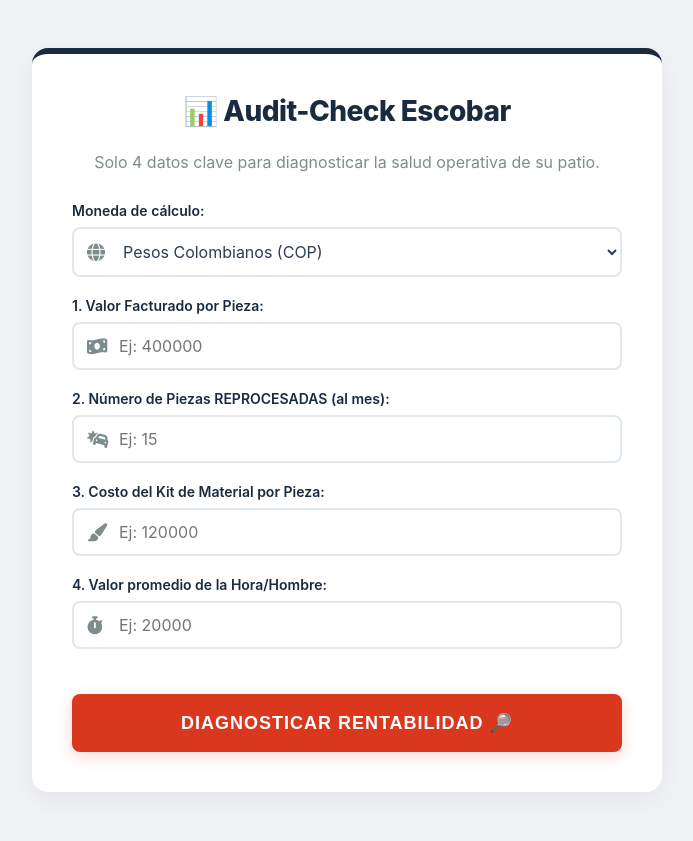
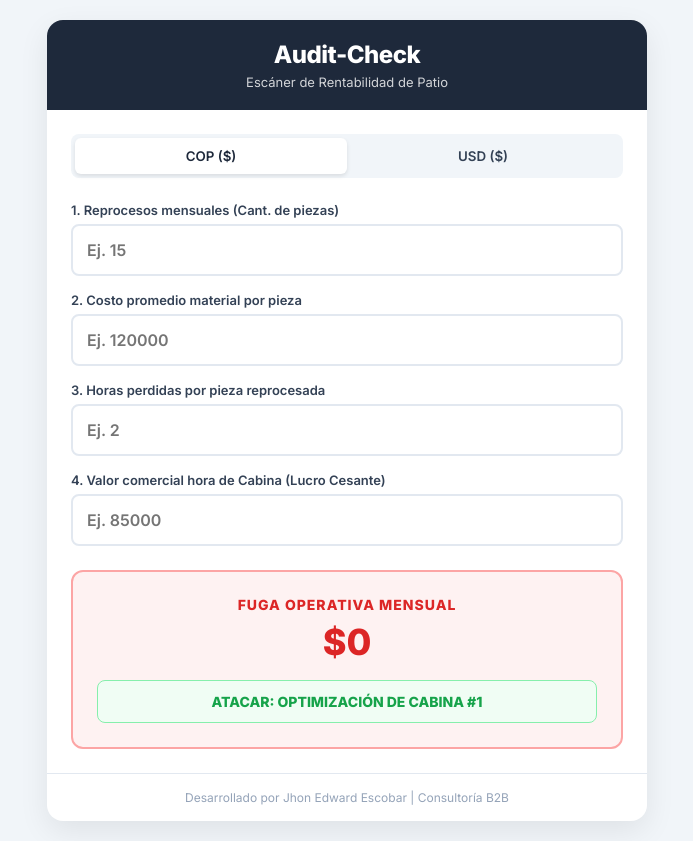
Before and after one commit to jhonescobariasoluciones-byte/audit-check, a plain HTML site: page index.html in a window 1280 px wide. Shown: the whole page, without its empty margins (293-986 px from the left). Drawn offline with Linux system fonts and the light colour scheme.

Commit message:
Update index.html
App robusta

```diff
--- a/index.html
+++ b/index.html
@@ -2,388 +2,259 @@
 <html lang="es">
 <head>
     <meta charset="UTF-8">
-    <meta name="viewport" content="width=device-width, initial-scale=1.0">
-    <title>Audit-Check Escobar: Fuga Operativa</title>
-    <link rel="stylesheet" href="https://cdnjs.cloudflare.com/ajax/libs/font-awesome/6.0.0/css/all.min.css">
+    <meta name="viewport" content="width=device-width, initial-scale=1.0, maximum-scale=1.0, user-scalable=no">
+    <title>Audit-Check Premium | Jhon Escobar</title>
+    <link href="https://fonts.googleapis.com/css2?family=Inter:wght@400;600;800&display=swap" rel="stylesheet">
     <style>
         :root {
-            --bg-body: #f0f2f5;
-            --bg-card: #ffffff;
-            --primary-navy: #1a2a40;
-            --primary-red: #d9381e;
-            --text-main: #2c3e50;
-            --text-secondary: #7f8c8d;
-            --accent-green: #2ecc71;
-            --border-color: #e1e8ed;
+            --primary-dark: #1e293b;
+            --danger-red: #dc2626;
+            --danger-bg: #fef2f2;
+            --success-green: #16a34a;
+            --success-bg: #f0fdf4;
+            --bg-color: #f1f5f9;
+            --card-bg: #ffffff;
+            --text-main: #334155;
+            --border-color: #e2e8f0;
+        }
+
+        * {
+            box-sizing: border-box;
+            margin: 0;
+            padding: 0;
+            font-family: 'Inter', sans-serif;
         }
 
         body {
-            font-family: 'Inter', 'Segoe UI', Arial, sans-serif;
-            background-color: var(--bg-body);
+            background-color: var(--bg-color);
             color: var(--text-main);
-            margin: 0;
-            padding: 20px;
             display: flex;
             justify-content: center;
-            align-items: center;
+            padding: 20px;
             min-height: 100vh;
         }
 
-        .calculadora-container {
-            background: var(--bg-card);
-            padding: 40px;
+        .app-container {
+            background-color: var(--card-bg);
+            width: 100%;
+            max-width: 600px;
             border-radius: 16px;
-            max-width: 550px;
-            width: 100%;
-            box-shadow: 0px 8px 30px rgba(0,0,0,0.06);
-            border-top: 6px solid var(--primary-navy);
-            transition: 0.3s;
+            box-shadow: 0 10px 30px rgba(0, 0, 0, 0.08);
+            overflow: hidden;
+            display: flex;
+            flex-direction: column;
         }
 
-        h2 {
-            color: var(--primary-navy);
+        .header {
+            background-color: var(--primary-dark);
+            color: white;
+            padding: 20px;
             text-align: center;
-            margin-top: 0;
-            font-size: 28px;
-            letter-spacing: -0.5px;
-            font-weight: 800;
         }
 
-        .subtitle {
-            text-align: center;
-            color: var(--text-secondary);
-            font-size: 16px;
-            margin-bottom: 30px;
+        .header h1 {
+            font-size: 24px;
+            font-weight: 800;
+            letter-spacing: -0.5px;
+        }
+
+        .header p {
+            font-size: 13px;
+            opacity: 0.8;
+            margin-top: 5px;
+        }
+
+        .content {
+            padding: 24px;
+        }
+
+        .currency-toggle {
+            display: flex;
+            justify-content: center;
+            margin-bottom: 24px;
+            background: var(--bg-color);
+            border-radius: 8px;
+            padding: 4px;
+        }
+
+        .currency-btn {
+            flex: 1;
+            padding: 10px;
+            border: none;
+            background: transparent;
+            color: var(--text-main);
+            font-weight: 600;
+            border-radius: 6px;
+            cursor: pointer;
+            transition: all 0.3s ease;
+        }
+
+        .currency-btn.active {
+            background: var(--card-bg);
+            box-shadow: 0 2px 4px rgba(0,0,0,0.1);
+            color: var(--primary-dark);
         }
 
         .input-group {
-            margin-bottom: 20px;
-            position: relative;
+            margin-bottom: 16px;
         }
 
-        label {
+        .input-group label {
+            display: block;
+            font-size: 13px;
             font-weight: 600;
-            color: var(--primary-navy);
-            display: block;
-            margin-bottom: 8px;
-            font-size: 14px;
+            margin-bottom: 6px;
+            color: var(--text-main);
         }
 
-        .input-with-icon {
-            position: relative;
+        .input-group input {
+            width: 100%;
+            padding: 14px;
+            border: 2px solid var(--border-color);
+            border-radius: 8px;
+            font-size: 16px;
+            font-weight: 600;
+            color: var(--primary-dark);
+            transition: border-color 0.3s ease;
         }
 
-        .input-with-icon i {
-            position: absolute;
-            left: 15px;
-            top: 50%;
-            transform: translateY(-50%);
-            color: var(--text-secondary);
-            font-size: 18px;
+        .input-group input:focus {
+            outline: none;
+            border-color: var(--primary-dark);
         }
 
-        input, select {
-            width: 100%;
-            padding: 12px 15px 12px 45px;
-            border: 2px solid var(--border-color);
-            border-radius: 8px;
-            box-sizing: border-box;
-            font-size: 16px;
-            color: var(--text-main);
-            transition: 0.3s;
-            background-color: white;
-            font-family: inherit;
+        .dashboard-result {
+            background-color: var(--danger-bg);
+            border: 2px solid #fca5a5;
+            border-radius: 12px;
+            padding: 24px;
+            text-align: center;
+            margin-top: 24px;
         }
 
-        select { cursor: pointer; }
-
-        input:focus, select:focus {
-            border-color: var(--primary-red);
-            outline: none;
-            box-shadow: 0 0 10px rgba(217, 56, 30, 0.1);
+        .dashboard-result h2 {
+            font-size: 14px;
+            text-transform: uppercase;
+            color: var(--danger-red);
+            font-weight: 800;
+            letter-spacing: 1px;
+            margin-bottom: 8px;
         }
 
-        .btn-audit {
-            width: 100%;
-            padding: 18px;
-            margin-top: 25px;
-            background-color: var(--primary-red);
-            color: white;
-            border: none;
-            border-radius: 8px;
-            font-size: 18px;
-            font-weight: 700;
-            text-transform: uppercase;
-            letter-spacing: 1px;
-            cursor: pointer;
-            transition: 0.3s;
-            box-shadow: 0px 4px 15px rgba(217, 56, 30, 0.2);
+        .fuga-total {
+            font-size: 36px;
+            font-weight: 800;
+            color: var(--danger-red);
+            line-height: 1.2;
+            margin-bottom: 10px;
         }
 
-        .btn-audit:hover {
-            background-color: #b02a16;
-            transform: translateY(-2px);
-            box-shadow: 0px 6px 20px rgba(217, 56, 30, 0.3);
+        .action-banner {
+            background-color: var(--success-bg);
+            color: var(--success-green);
+            padding: 12px;
+            border-radius: 8px;
+            font-weight: 800;
+            font-size: 14px;
+            margin-top: 16px;
+            border: 1px solid #86efac;
         }
 
-        .resultado {
-            margin-top: 35px;
-            padding: 25px;
-            background-color: var(--bg-body);
-            border-radius: 12px;
-            border: 1px solid var(--border-color);
-            display: none;
+        .footer {
+            text-align: center;
+            padding: 16px;
+            font-size: 12px;
+            color: #94a3b8;
+            border-top: 1px solid var(--border-color);
         }
-
-        .resultado h3 {
-            margin-top: 0;
-            color: var(--primary-red);
-            font-size: 22px;
-            font-weight: 800;
-            text-align: center;
-            border-bottom: 2px solid rgba(217, 56, 30, 0.1);
-            padding-bottom: 15px;
-            margin-bottom: 20px;
-        }
-
-        .detalle-resultados p {
-            margin: 14px 0;
-            font-size: 16px;
-            color: var(--text-main);
-            display: flex;
-            justify-content: space-between;
-            align-items: center;
-            border-bottom: 1px dashed #d1d8dd;
-            padding-bottom: 8px;
-        }
-
-        .detalle-resultados p:last-child {
-            border-bottom: none;
-        }
-
-        .detalle-resultados strong {
-            color: var(--primary-navy);
-            font-weight: 700;
-        }
-
-        .fuga-total-box {
-            margin-top: 25px;
-            background-color: rgba(217, 56, 30, 0.08);
-            padding: 25px 20px;
-            border-radius: 10px;
-            border: 2px solid rgba(217, 56, 30, 0.15);
-            text-align: center;
-        }
-
-        .titulo-fuga {
-            color: var(--primary-navy);
-            font-weight: 800;
-            margin-bottom: 10px;
-            font-size: 14px;
-            letter-spacing: 0.5px;
-        }
-
-        .alerta-roja {
-            font-size: 32px;
-            font-weight: 900;
-            color: var(--primary-red);
-            margin: 10px 0;
-            letter-spacing: -1px;
-            display: block;
-        }
-
-        .gratis-msg {
-            font-size: 17px;
-            color: var(--text-main);
-            margin-top: 15px;
-            line-height: 1.5;
-            display: block;
-        }
-
-        .piezas-gratis-num {
-            color: var(--primary-red);
-            font-size: 24px;
-            font-weight: 900;
-            margin: 0 4px;
-        }
-
-        .btn-whatsapp {
-            display: flex;
-            justify-content: center;
-            align-items: center;
-            gap: 10px;
-            text-align: center;
-            background-color: var(--accent-green);
-            color: white;
-            padding: 18px;
-            margin-top: 30px;
-            text-decoration: none;
-            border-radius: 8px;
-            font-size: 17px;
-            font-weight: 700;
-            transition: 0.3s;
-            box-shadow: 0px 4px 15px rgba(46, 204, 113, 0.2);
-        }
-
-        .btn-whatsapp:hover {
-            background-color: #1ebe5d;
-            transform: translateY(-2px);
-            box-shadow: 0px 6px 20px rgba(46, 204, 113, 0.3);
-        }
-
-        .nota-auditor {
-            font-size: 14px;
-            color: var(--text-secondary);
-            margin-top: 35px;
-            background-color: rgba(26, 42, 64, 0.05);
-            padding: 20px;
-            border-radius: 8px;
-            border-left: 4px solid var(--primary-navy);
-            line-height: 1.6;
-        }
-
-        .nota-auditor strong {
-            display: flex;
-            align-items: center;
-            gap: 8px;
-            color: var(--primary-navy);
-            margin-bottom: 12px;
-            font-size: 15px;
-        }
-
-        .nota-auditor strong::before {
-            content: "\f0a9";
-            font-family: 'Font Awesome 6 Free';
-            font-weight: 900;
-            color: var(--primary-red);
-        }
-
-        .nota-auditor p {
-             margin: 0;
-             text-align: justify;
-             display: block;
-        }
-
     </style>
 </head>
 <body>
 
-<div class="calculadora-container">
-    <h2>📊 Audit-Check Escobar</h2>
-    <p class="subtitle">Solo 4 datos clave para diagnosticar la salud operativa de su patio.</p>
+<div class="app-container">
+    <div class="header">
+        <h1>Audit-Check</h1>
+        <p>Escáner de Rentabilidad de Patio</p>
+    </div>
 
-    <div class="input-group">
-        <label>Moneda de cálculo:</label>
-        <div class="input-with-icon">
-            <i class="fas fa-globe"></i>
-            <select id="moneda">
-                <option value="COP">Pesos Colombianos (COP)</option>
-                <option value="USD">Dólares Estadounidenses (USD)</option>
-            </select>
-        </div>
+    <div class="content">
+        <div class="currency-toggle">
+            <button class="currency-btn active" id="btn-cop" onclick="setCurrency('COP')">COP ($)</button>
+            <button class="currency-btn" id="btn-usd" onclick="setCurrency('USD')">USD ($)</button>
         </div>
 
         <div class="input-group">
-        <label>1. Valor Facturado por Pieza:</label>
-        <div class="input-with-icon">
-            <i class="fas fa-money-bill-wave"></i>
-            <input type="number" id="vpp" placeholder="Ej: 400000">
-        </div>
+            <label>1. Reprocesos mensuales (Cant. de piezas)</label>
+            <input type="number" id="reprocesos" placeholder="Ej. 15" oninput="calcularFuga()">
         </div>
 
         <div class="input-group">
-        <label>2. Número de Piezas REPROCESADAS (al mes):</label>
-        <div class="input-with-icon">
-            <i class="fas fa-car-crash"></i>
-            <input type="number" id="reprocesos" placeholder="Ej: 15">
-        </div>
+            <label>2. Costo promedio material por pieza</label>
+            <input type="number" id="costo_material" placeholder="Ej. 120000" oninput="calcularFuga()">
         </div>
 
         <div class="input-group">
-        <label>3. Costo del Kit de Material por Pieza:</label>
-        <div class="input-with-icon">
-            <i class="fas fa-paint-brush"></i>
-            <input type="number" id="costoMaterial" placeholder="Ej: 120000">
-        </div>
+            <label>3. Horas perdidas por pieza reprocesada</label>
+            <input type="number" id="horas_perdidas" placeholder="Ej. 2" oninput="calcularFuga()">
         </div>
 
         <div class="input-group">
-        <label>4. Valor promedio de la Hora/Hombre:</label>
-        <div class="input-with-icon">
-            <i class="fas fa-stopwatch"></i>
-            <input type="number" id="horaHombre" placeholder="Ej: 20000">
-        </div>
+            <label>4. Valor comercial hora de Cabina (Lucro Cesante)</label>
+            <input type="number" id="valor_hora" placeholder="Ej. 85000" oninput="calcularFuga()">
         </div>
 
-    <button class="btn-audit" onclick="calcularFuga()">DIAGNOSTICAR RENTABILIDAD 🔎</button>
-
-    <div class="resultado" id="cajaResultado">
-        <h3>🚨 RESULTADOS DEL DIAGNÓSTICO:</h3>
-
-        <div class="detalle-resultados">
-            <p><span>Fuga Directa en Materiales:</span> <strong>$ <span id="resMaterial"></span> <span class="moneda-text"></span></strong></p>
-            <p><span>Costo Mano de Obra Perdida:</span> <strong>$ <span id="resManoObra"></span> <span class="moneda-text"></span> <span style="font-size:12px; font-weight:normal; color:#7f8c8d; display:block; text-align:right;">(3 hrs/reproceso)</span></strong></p>
-            <p><span>Lucro Cesante (Cabina Inmóvil):</span> <strong>$ <span id="resLucro"></span> <span class="moneda-text"></span></strong></p>
-        </div>
-
-        <div class="fuga-total-box">
-            <div class="titulo-fuga">FUGA OPERATIVA DE CAPITAL:</div>
-            <strong class="alerta-roja">$ <span id="resFugaTotal"></span> <span class="moneda-text"></span></strong>
-            <span class="gratis-msg">Su equipo deberá trabajar <strong class="piezas-gratis-num" id="piezasGratis"></strong> piezas nuevas GRATIS este mes para recuperar este dinero.</span>
-        </div>
-
-        <a href="#" id="btnWhatsApp" class="btn-whatsapp" target="_blank">
-            <i class="fab fa-whatsapp"></i>
-            🚨 Detener Fuga Operativa con el Auditor
-        </a>
-
-        <div class="nota-auditor">
-            <strong>Nota del Auditor (Visión Global):</strong>
-            <p>Este cálculo es una proyección matemática conservadora. No incluye variables críticas como el consumo energético (gas/electricidad) del quemador, el desgaste administrativo, ni el impacto en la satisfacción final del cliente. El costo real de la ineficiencia es, con seguridad, superior al reflejado aquí.</p>
+        <div class="dashboard-result">
+            <h2>Fuga Operativa Mensual</h2>
+            <div class="fuga-total" id="resultado_fuga">$0</div>
+            <div class="action-banner">
+                ATACAR: OPTIMIZACIÓN DE CABINA #1
             </div>
         </div>
     </div>
 
+    <div class="footer">
+        Desarrollado por Jhon Edward Escobar | Consultoría B2B
+    </div>
+</div>
+
 <script>
+    let currentCurrency = 'COP';
+
+    function setCurrency(currency) {
+        currentCurrency = currency;
+        document.getElementById('btn-cop').classList.remove('active');
+        document.getElementById('btn-usd').classList.remove('active');
+
+        if(currency === 'COP') {
+            document.getElementById('btn-cop').classList.add('active');
+        } else {
+            document.getElementById('btn-usd').classList.add('active');
+        }
+        calcularFuga();
+    }
+
     function calcularFuga() {
-        // Capturar moneda seleccionada
-        let monedaSeleccionada = document.getElementById('moneda').value;
+        // Obtener valores
+        let reprocesos = parseFloat(document.getElementById('reprocesos').value) || 0;
+        let costoMaterial = parseFloat(document.getElementById('costo_material').value) || 0;
+        let horasPerdidas = parseFloat(document.getElementById('horas_perdidas').value) || 0;
+        let valorHora = parseFloat(document.getElementById('valor_hora').value) || 0;
 
-        let vpp = parseFloat(document.getElementById('vpp').value) || 0;
-        let reprocesos = parseFloat(document.getElementById('reprocesos').value) || 0;
-        let costoMaterial = parseFloat(document.getElementById('costoMaterial').value) || 0;
-        let horaHombre = parseFloat(document.getElementById('horaHombre').value) || 0;
+        // Formula: (Reprocesos * Costo Material) + (Reprocesos * Horas * Valor Hora Cabina)
+        let perdidaMateriales = reprocesos * costoMaterial;
+        let lucroCesante = reprocesos * horasPerdidas * valorHora;
+        let fugaTotal = perdidaMateriales + lucroCesante;
 
-        let perdidaMateriales = reprocesos * costoMaterial;
-        let perdidaManoObra = reprocesos * 3 * horaHombre;
-        let lucroCesante = reprocesos * vpp;
-
-        let fugaTotal = perdidaMateriales + perdidaManoObra + lucroCesante;
-        let piezasATrabajarGratis = Math.ceil(fugaTotal / (vpp || 1));
-
-        const formatoNumerico = new Intl.NumberFormat('es-CO');
-
-        document.getElementById('resMaterial').innerText = formatoNumerico.format(perdidaMateriales);
-        document.getElementById('resManoObra').innerText = formatoNumerico.format(perdidaManoObra);
-        document.getElementById('resLucro').innerText = formatoNumerico.format(lucroCesante);
-        document.getElementById('resFugaTotal').innerText = formatoNumerico.format(fugaTotal);
-        document.getElementById('piezasGratis').innerText = piezasATrabajarGratis;
-
-        // Actualizar los textos de la moneda en el HTML
-        let elementosMoneda = document.querySelectorAll('.moneda-text');
-        elementosMoneda.forEach(function(elemento) {
-            elemento.innerText = monedaSeleccionada;
+        // Formatear moneda
+        let locale = currentCurrency === 'COP' ? 'es-CO' : 'en-US';
+        let formatter = new Intl.NumberFormat(locale, {
+            style: 'currency',
+            currency: currentCurrency,
+            maximumFractionDigits: 0
         });
 
-        let numeroWhatsApp = "573227151050";
-
-        // Mensaje dinámico que incluye la moneda elegida
-        let mensajeFormateado = "Hola Jhon Edward, acabo de usar tu 'Audit-Check Escobar' y mi fuga mensual calculada es de $" + formatoNumerico.format(fugaTotal) + " " + monedaSeleccionada + ". Necesito ayuda para frenar este desangre en mi taller de colisión.";
-        let urlWhatsApp = "https://wa.me/" + numeroWhatsApp + "?text=" + encodeURIComponent(mensajeFormateado);
-
-        document.getElementById('btnWhatsApp').href = urlWhatsApp;
-
-        document.getElementById('cajaResultado').style.display = 'block';
+        // Actualizar UI
+        document.getElementById('resultado_fuga').innerText = formatter.format(fugaTotal);
     }
 </script>
 
```
Lines whose indentation alone changed are shown as unchanged.
